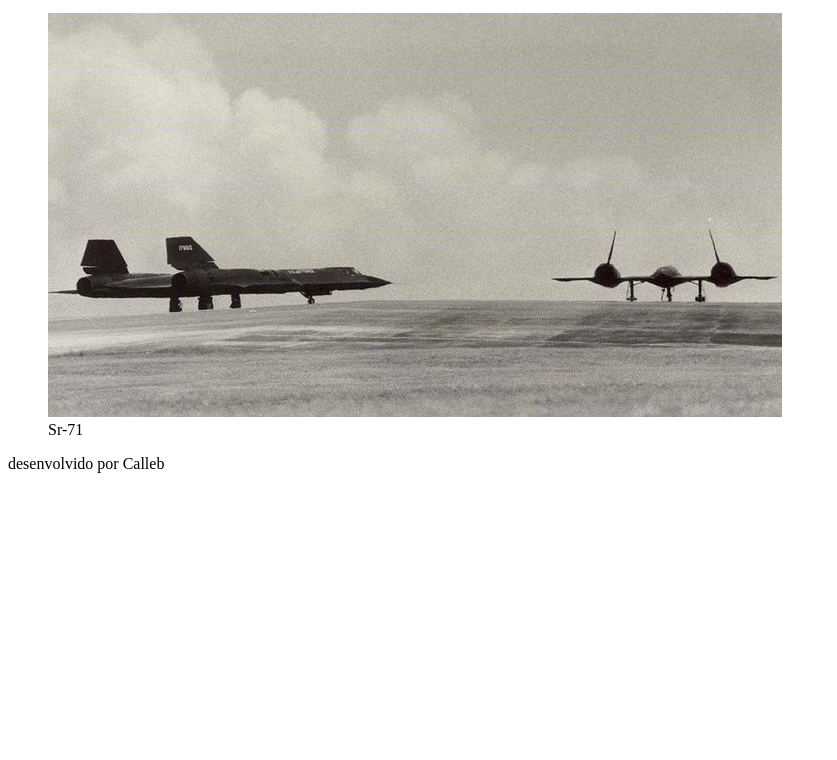
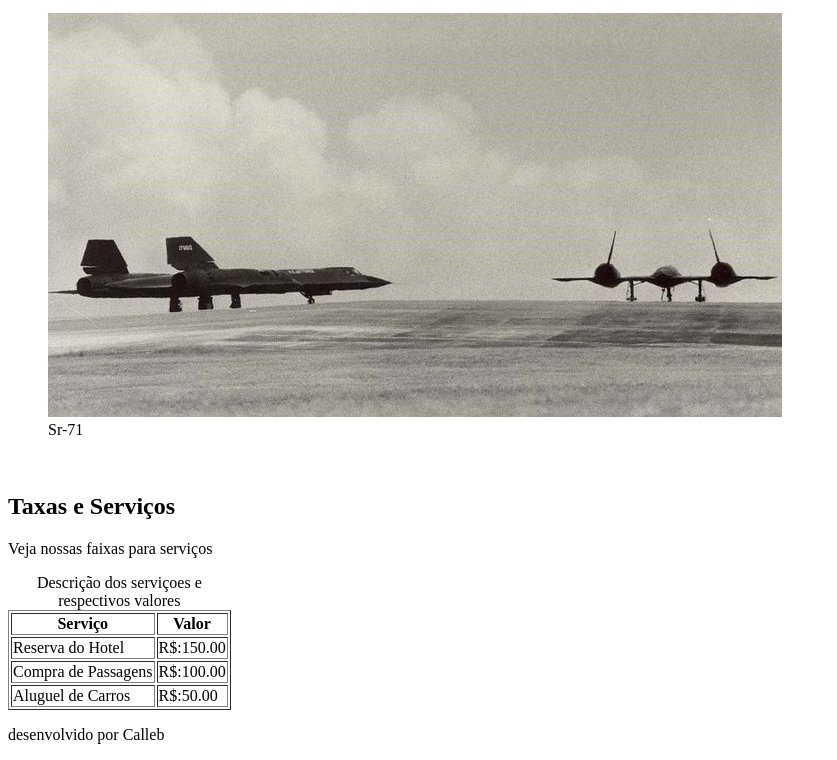
Before and after one commit to Calleb21/Exemplos-Faculdade, a website: page exemplos-faculdade-descomplica/src/desenvolvimento-frontend/midia-com-html/site/index.html in a window 1280 px wide. Shown: the part 1210-1970 px from the top of the page, without its empty margins (0-837 px from the left). Before the commit the page ends 1699 px from the top, so only its background shows below. Drawn offline with Linux system fonts and the light colour scheme.

Commit message:
update-22-08-2024

```diff
--- a/exemplos-faculdade-descomplica/src/desenvolvimento-frontend/midia-com-html/site/index.html
+++ b/exemplos-faculdade-descomplica/src/desenvolvimento-frontend/midia-com-html/site/index.html
@@ -36,20 +36,71 @@
             <hr>
         </p>
         <figure>
-            <img src="/exemplos-faculdade-descomplica/src/desenvolvimento-frontend/midia-com-html/site/img/baixados.jpg" alt="Black-Bir-sr71">
+            <img src="/exemplos-faculdade-descomplica/src/desenvolvimento-frontend/midia-com-html/site/img/baixados.jpg"
+                alt="Black-Bir-sr71">
             <figcaption>Sr-71</figcaption>
         </figure>
         <figure>
-            <img src="/exemplos-faculdade-descomplica/src/desenvolvimento-frontend/midia-com-html/site/img/baixados.jpg" alt="Black-Bir-sr71">
+            <img src="/exemplos-faculdade-descomplica/src/desenvolvimento-frontend/midia-com-html/site/img/baixados.jpg"
+                alt="Black-Bir-sr71">
             <figcaption>Sr-71</figcaption>
         </figure>
         <figure>
-            <img src="/exemplos-faculdade-descomplica/src/desenvolvimento-frontend/midia-com-html/site/img/baixados.jpg" alt="Black-Bir-sr71">
+            <img src="/exemplos-faculdade-descomplica/src/desenvolvimento-frontend/midia-com-html/site/img/baixados.jpg"
+                alt="Black-Bir-sr71">
             <figcaption>Sr-71</figcaption>
         </figure>
+    </section>
+    <section>
+        <br>
+        <h2>Taxas e Serviços</h2>
+        <p>Veja nossas faixas para serviços</p>
+        <table border="">
+            <caption>Descrição dos serviçoes e respectivos valores</caption>
+            <thead>
+                <tr>
+                    <th>
+                        Serviço
+                    </th>
+                    <th>
+                        Valor
+                    </th>
+                </tr>
+            </thead>
+            <tbody>
+                <tr>
+                    <td>
+                        Reserva do Hotel
+                    </td>
+                    <td>
+                        R$:150.00
+                    </td>
+                </tr>
+                <tr>
+                    <td>
+                        Compra de Passagens
+                    </td>
+                    <td>
+                        R$:100.00
+                    </td>
+                </tr>
+                <tr>
+                    <td>
+                        Aluguel de Carros
+                    </td>
+                    <td>
+                        R$:50.00
+                    </td>
+                </tr>
+            </tbody>
+            <tfoot>
+
+            </tfoot>
+        </table>
     </section>
     <footer>
         <p>desenvolvido por Calleb</p>
     </footer>
 </body>
+
 </html>
```
